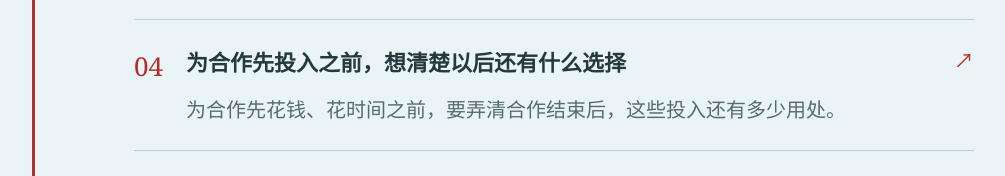
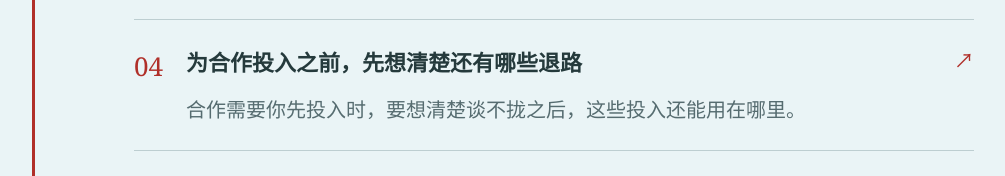
Before and after one commit to redyellowgreenred/management-study-site, a plain HTML site: page index.html in a window 1280 px wide. Shown: the part 1708-1884 px from the top of the page, without its empty margins (211-1216 px from the left). Drawn offline with Linux system fonts and the light colour scheme.

Commit message:
Update Site source

```diff
--- a/index.html
+++ b/index.html
@@ -6,7 +6,7 @@
   <meta name="theme-color" content="#b02f29"><title>组织的数学｜交互讲义</title>
   <link rel="stylesheet" href="vendor/katex.min.css"><link rel="stylesheet" href="style.css?v=5">
   <script defer src="vendor/katex.min.js"></script><script defer src="vendor/contrib/auto-render.min.js"></script>
-  <script defer src="models.js"></script><script defer src="lessons.js?v=5"></script><script defer src="app.js?v=5"></script>
+  <script defer src="models.js"></script><script defer src="lessons.js?v=5.1"></script><script defer src="app.js?v=5"></script>
 </head>
 <body>
   <a class="skip" href="#lecture">跳到正文</a>
--- a/lessons.js
+++ b/lessons.js
@@ -1349,10 +1349,10 @@ window.COURSE = {
         },
         {
           "id": "d-takeaway",
-          "title": "为合作先投入之前，想清楚以后还有什么选择",
+          "title": "为合作投入之前，先想清楚还有哪些退路",
           "phase": "Takeaway · 应用于现实",
           "minutes": 7,
-          "body": "<p class=\"takeaway-label\">本章 takeaway</p><p class=\"takeaway-principle\">为合作先花钱、花时间之前，要弄清合作结束后，这些投入还有多少用处。</p><p>朋友请你为一个项目搭专用工具，报酬和权限以后再谈。现在彼此信任，和两周以后工具已经做完、自己很难退出，是两种不同的处境。</p><h2>开工之前，哪些事情值得说清楚</h2><ol class=\"decision-steps\"><li><h3>哪些投入只对这段合作有用</h3><p>这两周做的工具、学的工艺，换个项目还能用多少？难以转作他用的部分，才是这里关注的专用投入；花过钱并不等于一项投入一定专用。</p></li><li><h3>合作结束后，各自能留下什么</h3><p>工具、设备、账号等由谁控制？停止合作以后，还能拿来做什么、保留多少价值？这些要具体确认，不能只凭一句“大家好商量”。</p></li><li><h3>多做一小时，自己能多拿多少</h3><p>比较追加投入多创造了多少价值，以及自己预期能得到多少。提前多收一笔固定钱，和以后每多做一点能多拿多少，是不同的两件事。</p></li><li><h3>另一方的投入会不会减少</h3><p>加强一方的控制，可能让他更愿意投入，也可能让另一方更不愿意投入。两边的变化都算上，才能判断哪种安排更划算。</p></li></ol><p>开工前可以讨论分阶段交付，哪些工作先做成能够独立使用的部分，以及退出时各方能够保留什么。这些安排分别改变未结算的风险、投入能否转用或哪些承诺能够落实，效果需要按具体合作判断。</p><details><summary>需要时，回来看这条公式</summary><div class=\"math\">$$C_B^{@prime}(i)=@frac{V_i+d_{B,i}-d_{S,i}}2$$</div><p>新增投资带来的私人回报，取决于合作价值和双方退路怎样随投资变化。仅仅多一笔固定退路收益，会改变分配，却未必改变这个导数。</p></details><h2>使用这个判断的条件</h2><p>本章用对称 Nash 议价、可转移效用和不可契约投资解释产权的作用。现实中哪些权利能约定和执行，不能由这个公式判定；控制资产也不能保证控制人的努力，更不能保证整合一定提高效率。</p><details><summary>合作方事先多给一笔固定补偿，为什么不一定能解决之后的投资不足？</summary><p>它可能让人愿意参加，却未必提高参加之后“再多投入一点”的收益。要改善后续投入，需检查新增价值或退路价值如何随投入变化；若付款能以可验证投入为条件，问题本身又有了新的契约空间。</p></details><div class=\"takeaway-actions\"><button class=\"primary\" data-save-takeaway=\"ownership\">保存本章 takeaway</button><a href=\"#s-reading\">查阅理论来源</a></div><p>这四章都可以用来分析一个具体选择：多做一点的回报归谁，成本由谁承担，事后还能怎样调整。</p>",
+          "body": "<p class=\"takeaway-label\">本章 takeaway</p><p class=\"takeaway-principle\">合作需要你先投入时，要想清楚谈不拢之后，这些投入还能用在哪里。</p><p>朋友请你为一个项目搭专用工具，报酬和权限以后再谈。现在彼此信任，和两周以后工具已经做完、自己很难退出，是两种不同的处境。</p><h2>开工之前，哪些事情值得说清楚</h2><ol class=\"decision-steps\"><li><h3>哪些投入只对这段合作有用</h3><p>这两周做的工具、学的工艺，换个项目还能用多少？难以转作他用的部分，才是这里关注的专用投入；花过钱并不等于一项投入一定专用。</p></li><li><h3>合作结束后，各自能留下什么</h3><p>工具、设备、账号等由谁控制？停止合作以后，还能拿来做什么、保留多少价值？这些要具体确认，不能只凭一句“大家好商量”。</p></li><li><h3>多做一小时，自己能多拿多少</h3><p>比较追加投入多创造了多少价值，以及自己预期能得到多少。提前多收一笔固定钱，和以后每多做一点能多拿多少，是不同的两件事。</p></li><li><h3>另一方的投入会不会减少</h3><p>加强一方的控制，可能让他更愿意投入，也可能让另一方更不愿意投入。两边的变化都算上，才能判断哪种安排更划算。</p></li></ol><p>开工前可以讨论分阶段交付，哪些工作先做成能够独立使用的部分，以及退出时各方能够保留什么。这些安排分别改变未结算的风险、投入能否转用或哪些承诺能够落实，效果需要按具体合作判断。</p><details><summary>需要时，回来看这条公式</summary><div class=\"math\">$$C_B^{@prime}(i)=@frac{V_i+d_{B,i}-d_{S,i}}2$$</div><p>新增投资带来的私人回报，取决于合作价值和双方退路怎样随投资变化。仅仅多一笔固定退路收益，会改变分配，却未必改变这个导数。</p></details><h2>使用这个判断的条件</h2><p>本章用对称 Nash 议价、可转移效用和不可契约投资解释产权的作用。现实中哪些权利能约定和执行，不能由这个公式判定；控制资产也不能保证控制人的努力，更不能保证整合一定提高效率。</p><details><summary>合作方事先多给一笔固定补偿，为什么不一定能解决之后的投资不足？</summary><p>它可能让人愿意参加，却未必提高参加之后“再多投入一点”的收益。要改善后续投入，需检查新增价值或退路价值如何随投入变化；若付款能以可验证投入为条件，问题本身又有了新的契约空间。</p></details><div class=\"takeaway-actions\"><button class=\"primary\" data-save-takeaway=\"ownership\">保存本章 takeaway</button><a href=\"#s-reading\">查阅理论来源</a></div><p>这四章都可以用来分析一个具体选择：多做一点的回报归谁，成本由谁承担，事后还能怎样调整。</p>",
           "refs": [
             "GH86",
             "HART",
@@ -1385,8 +1385,8 @@ window.COURSE = {
         }
       ],
       "takeaway": {
-        "title": "为合作先投入之前，想清楚以后还有什么选择",
-        "principle": "为合作先花钱、花时间之前，要弄清合作结束后，这些投入还有多少用处。",
+        "title": "为合作投入之前，先想清楚还有哪些退路",
+        "principle": "合作需要你先投入时，要想清楚谈不拢之后，这些投入还能用在哪里。",
         "scene": "朋友请你为一个项目搭专用工具，报酬和权限以后再谈。现在彼此信任，和两周以后工具已经做完、自己很难退出，是两种不同的处境。",
         "steps": [
           [
```
